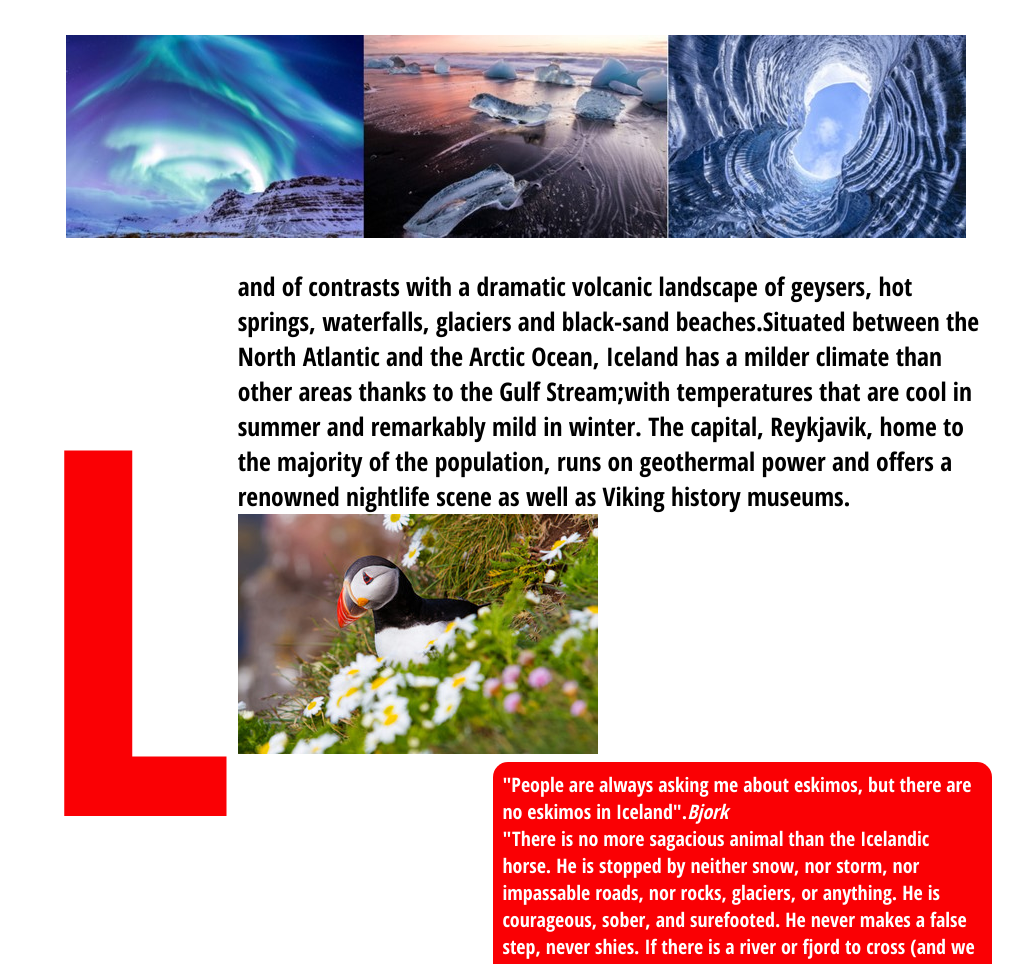
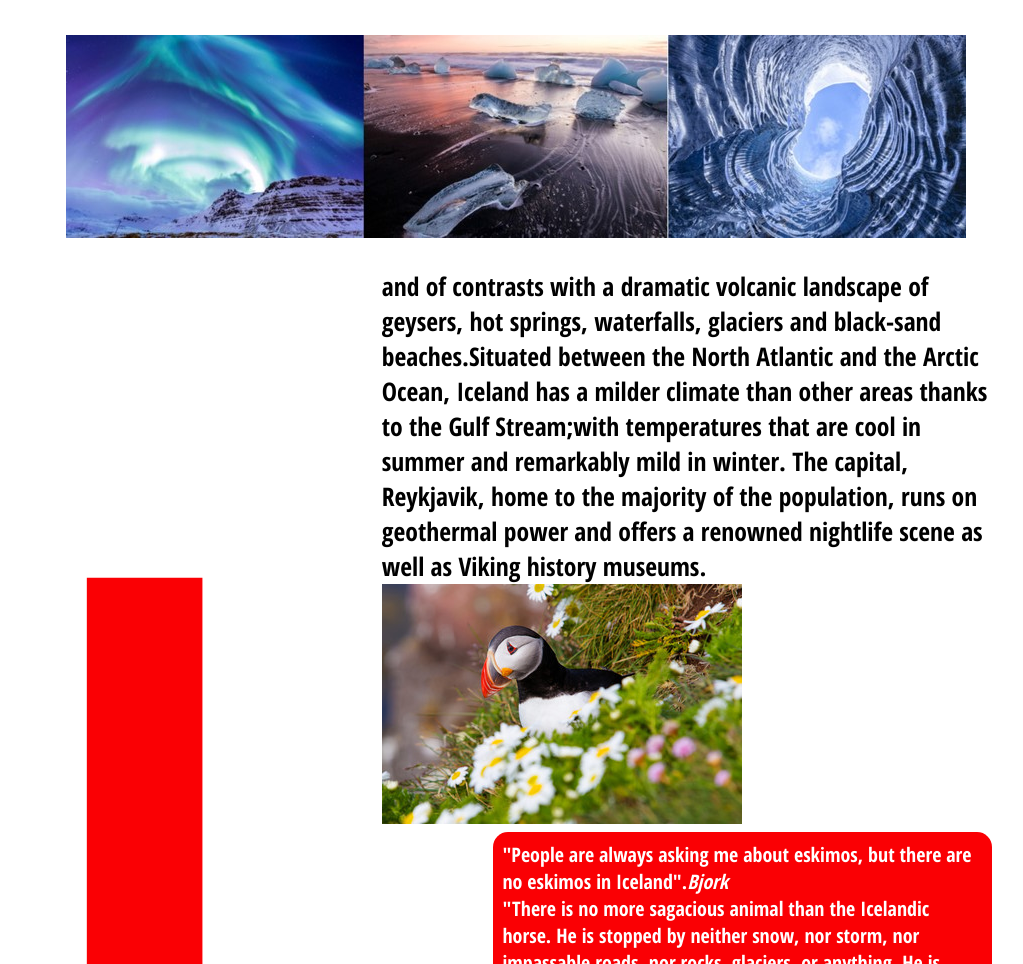
Before and after one commit to girofle/personalproject, a plain HTML site: page index.html in a window 1280 px wide. Shown: the part 336-1300 px from the top of the page, without its empty margins (128-1151 px from the left). Drawn offline with Linux system fonts and the light colour scheme.

Commit message:
increase font

```diff
--- a/iceland.css
+++ b/iceland.css
@@ -54,7 +54,7 @@ body {
 .intro:first-letter {
     color: #FA0004;
     float: left;
-    font-size: 20em;
+    font-size: 34em;
     margin: 0;
     padding: 0;
     }
```
